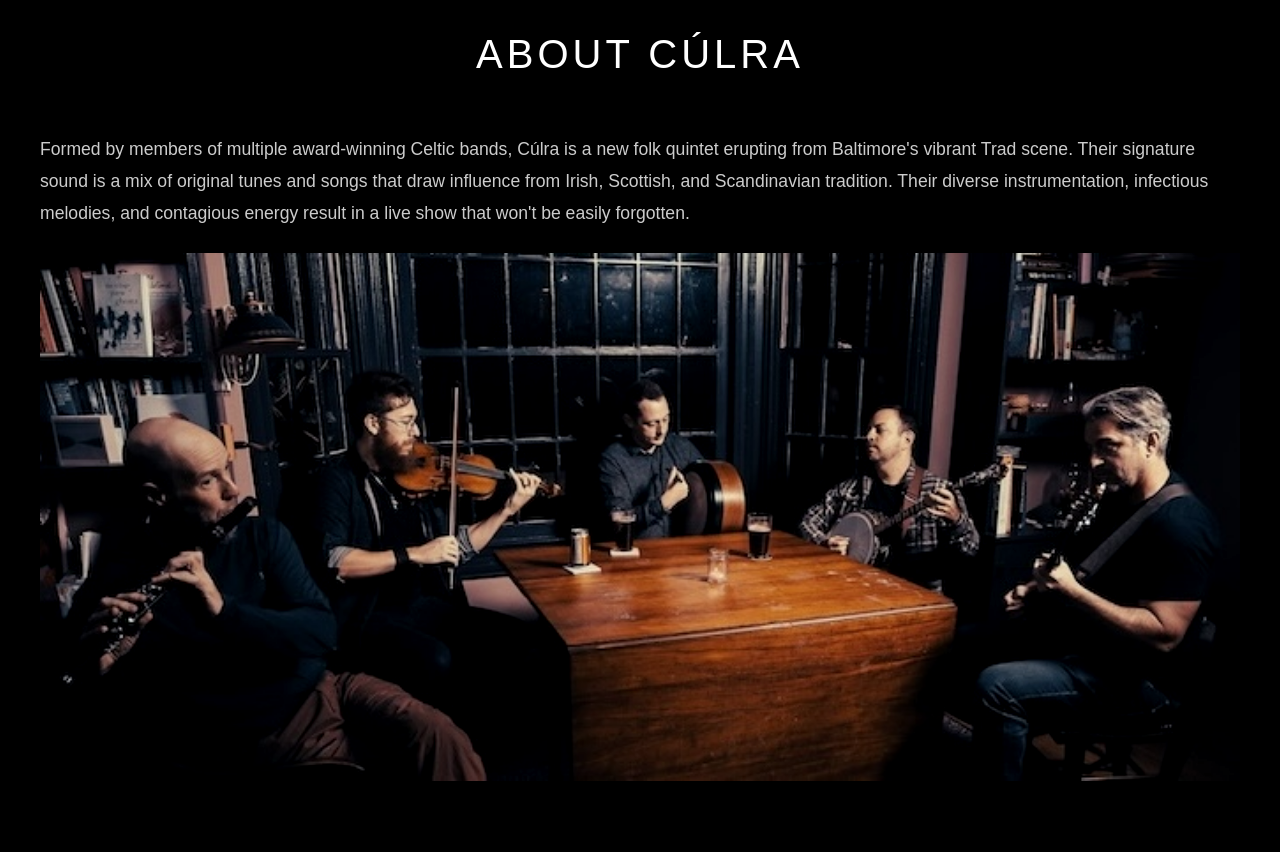
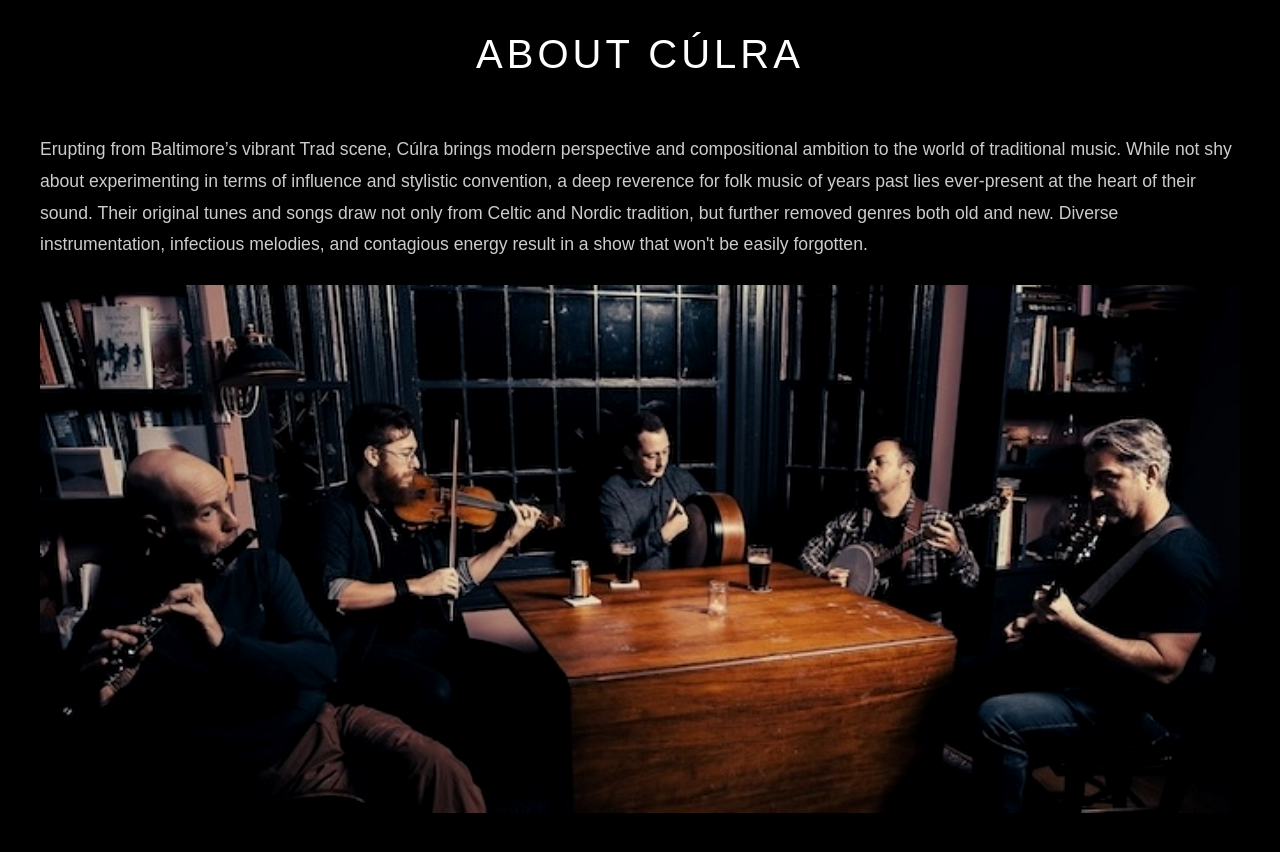
Before and after one commit to culraband/culraband.github.io, a plain HTML site: page index.html in a window 1280 px wide. Shown: the part 1460-2312 px from the top of the page. Drawn offline with Linux system fonts and the light colour scheme; a script that the page names is missing.

Commit message:
Update band bio

```diff
--- a/index.html
+++ b/index.html
@@ -87,9 +87,10 @@
         <h2>About Cúlra</h2>
         <div class="about-content fade-in">
             <div class="about-text">
-                <p>Formed by members of multiple award-winning Celtic bands, Cúlra is a new folk quintet erupting from Baltimore's vibrant Trad scene.
-                    Their signature sound is a mix of original tunes and songs that draw influence from Irish, Scottish, and Scandinavian tradition.
-                    Their diverse instrumentation, infectious melodies, and contagious energy result in a live show that won't be easily forgotten.
+                <p>Erupting from Baltimore’s vibrant Trad scene, Cúlra brings modern perspective and compositional ambition to the world of traditional music.
+                    While not shy about experimenting in terms of influence and stylistic convention, a deep reverence for folk music of years past lies ever-present at the heart of their sound.
+                    Their original tunes and songs draw not only from Celtic and Nordic tradition, but further removed genres both old and new.
+                    Diverse instrumentation, infectious melodies, and contagious energy result in a show that won't be easily forgotten.
                 </p>
             </div>
             <div class="band-image">
```
